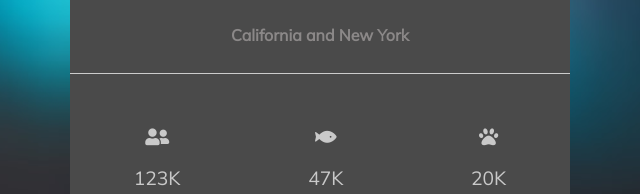
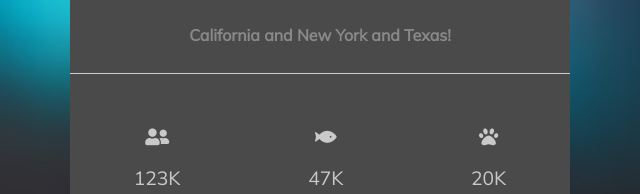
Before and after one commit to Beatriz-G/Quincy-Color-Change, a website: page index.html in a window 1280 px wide. Shown: the part 543-737 px from the top of the page, 320-960 px from the left. Drawn offline with Linux system fonts and the light colour scheme.

Commit message:
Changed location

```diff
--- a/index.html
+++ b/index.html
@@ -40,7 +40,7 @@
         </figure>
         <h1>Quincy The Cat</h1>
 
-        <h5>California and New York</h5>
+        <h5>California and New York and Texas!</h5>
         <footer class="stats">
           <p>
             <i class="fas fa-user-friends"></i><span class="fans">123K</span>
```
